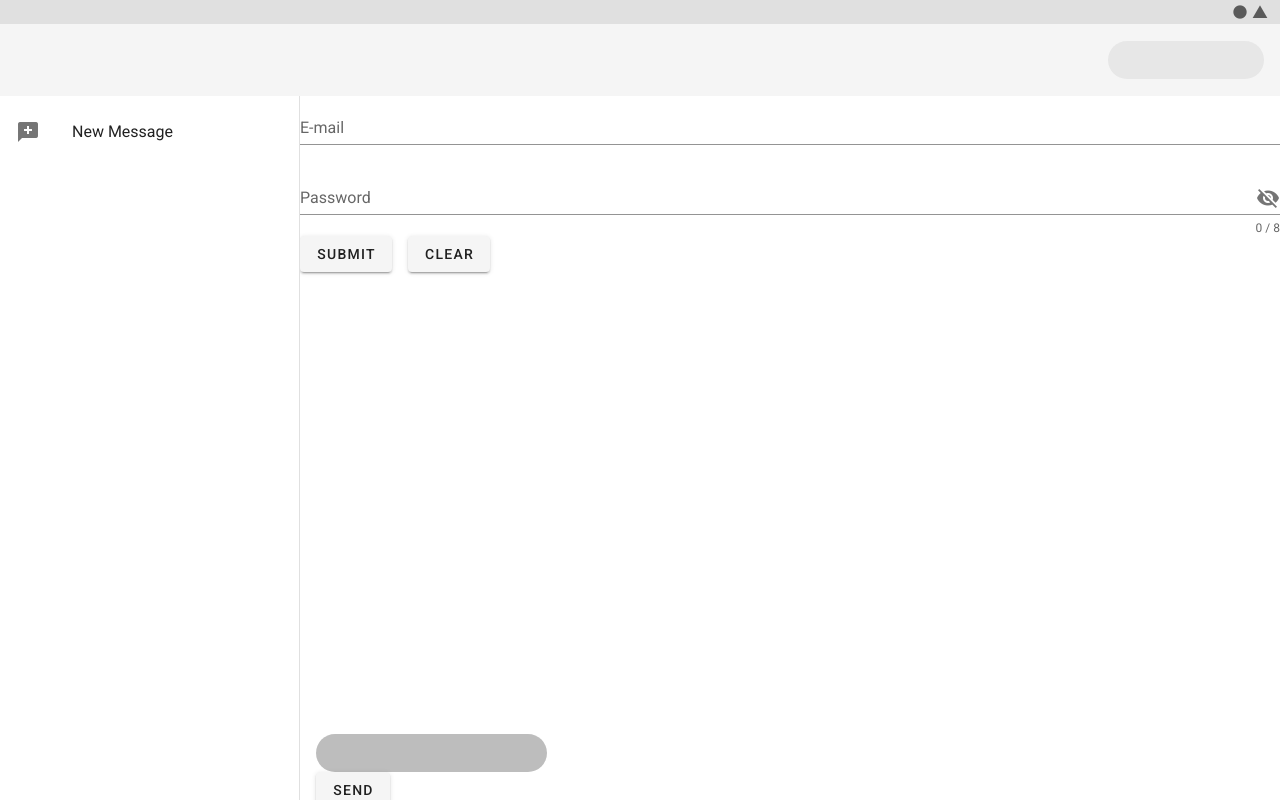
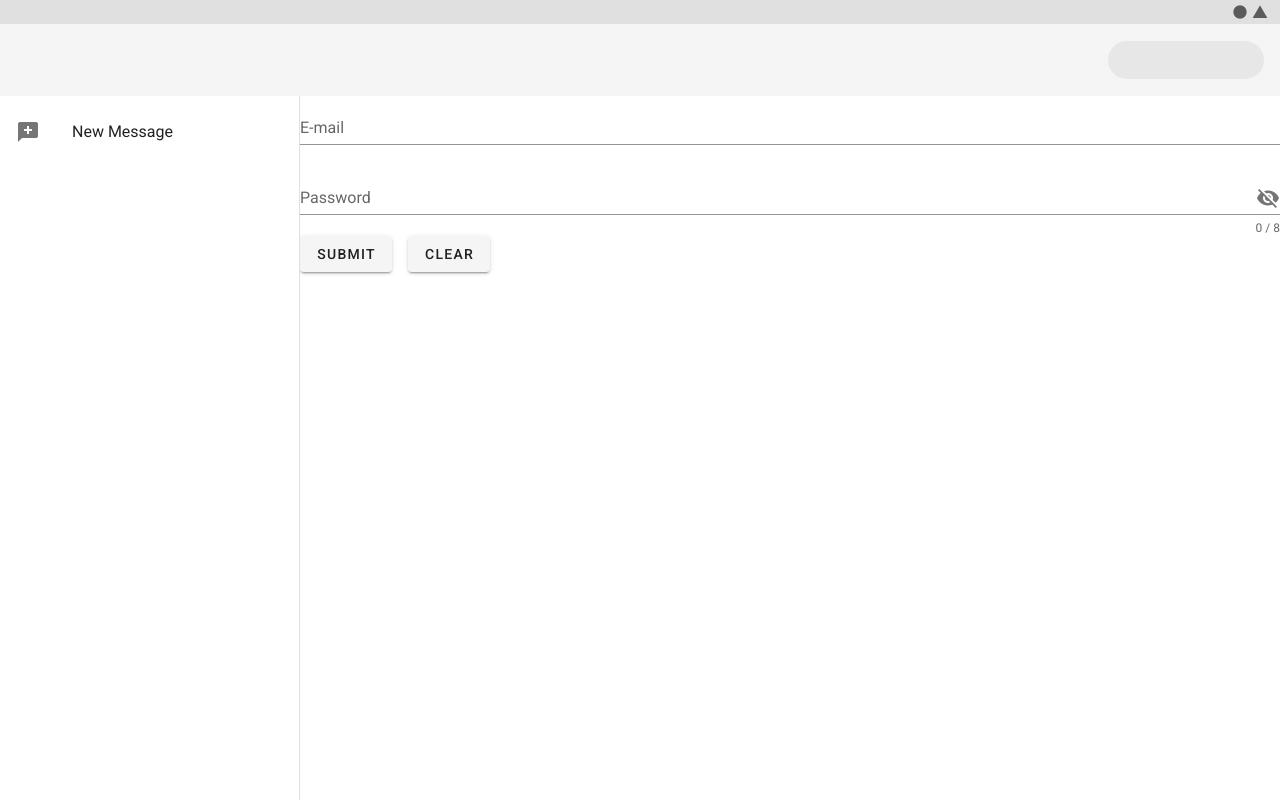
Before and after one commit to ChanceTheHacker/citygro-frontend, a Vue app: page /#/login in a window 1280 px wide. Built offline with nearby package versions, Linux system fonts and the light colour scheme; no server answers.

Commit message:
fixed drawer

```diff
--- a/src/App.vue
+++ b/src/App.vue
@@ -48,7 +48,7 @@
     </v-main>
 
     <v-footer app color="transparent" height="72" inset>
-      <v-form @submit="sendMsg">
+      <v-form v-if="$route.path === '/' ? true : false" @submit="sendMsg">
         <v-text-field
           v-model="sms"
           :error-messages="smsErrors"
@@ -112,6 +112,7 @@ export default {
     setActiveConvo: async function(info) {
       if (info !== "0") {
         store.dispatch("setActiveConvo", info);
+        this.drawer = null;
       }
     },
     clear() {
```
